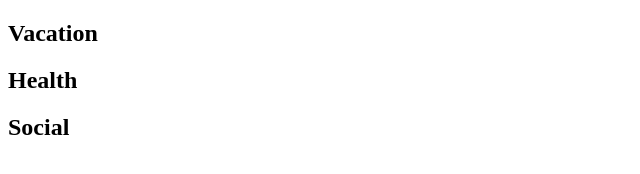
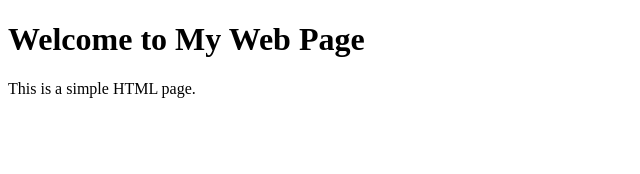
Before and after one commit to itsMiaB/Personal, a plain HTML site: page index.html in a window 1280 px wide. Shown: the whole page, without its empty margins (0-640 px from the left). Drawn offline with Linux system fonts and the light colour scheme.

Commit message:
Update index.html

```diff
--- a/index.html
+++ b/index.html
@@ -1,28 +1,10 @@
-<!doctype html>
-<html lang="en">
+<!DOCTYPE html>
+<html>
 <head>
-    <meta charset="utf-8">
     <title>Personal</title>
-    <meta name="description" content="">
-   <link rel="stylesheet" type="text/css" href="app.css">
 </head>
 <body>
-
-    <div class="container">
-        <div class="destination-container">
-            <div class="destination" id="Vacation">
-                <h2>Vacation</h2>
-            </div>
-
-            <div class="destination" id="Health">
-                <h2>Health</h2>
-            </div>
-
-            <div class="destination" id="Social">
-                <h2>Social</h2>
-            </div>
-        </div>
-    </div>
-
+    <h1>Welcome to My Web Page</h1>
+    <p>This is a simple HTML page.</p>
 </body>
 </html>
```
